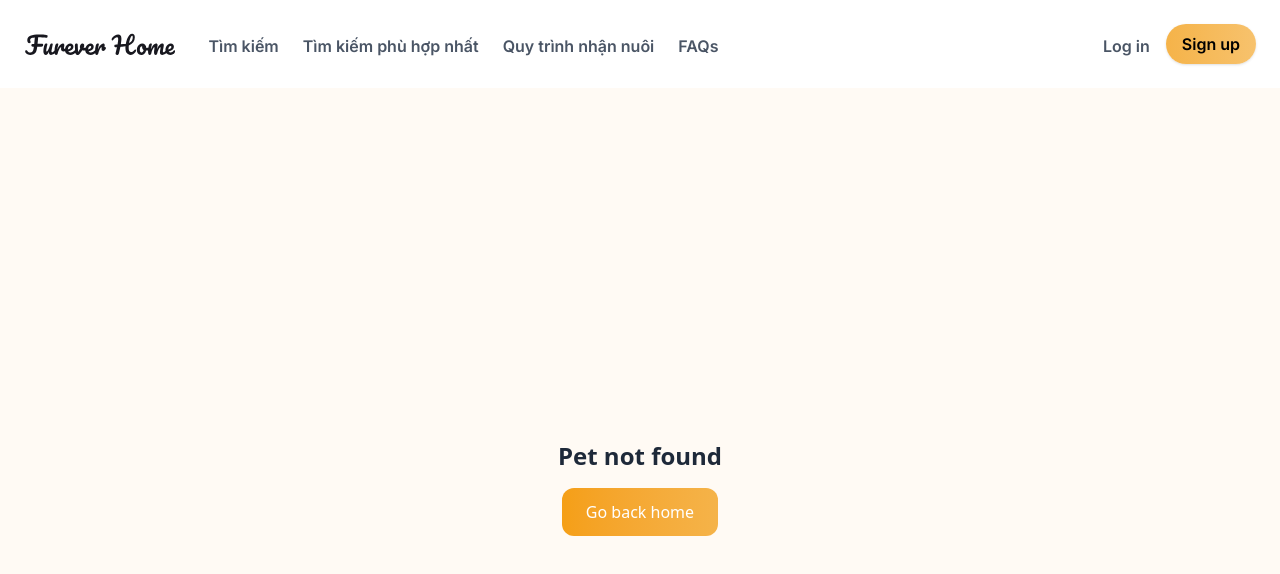
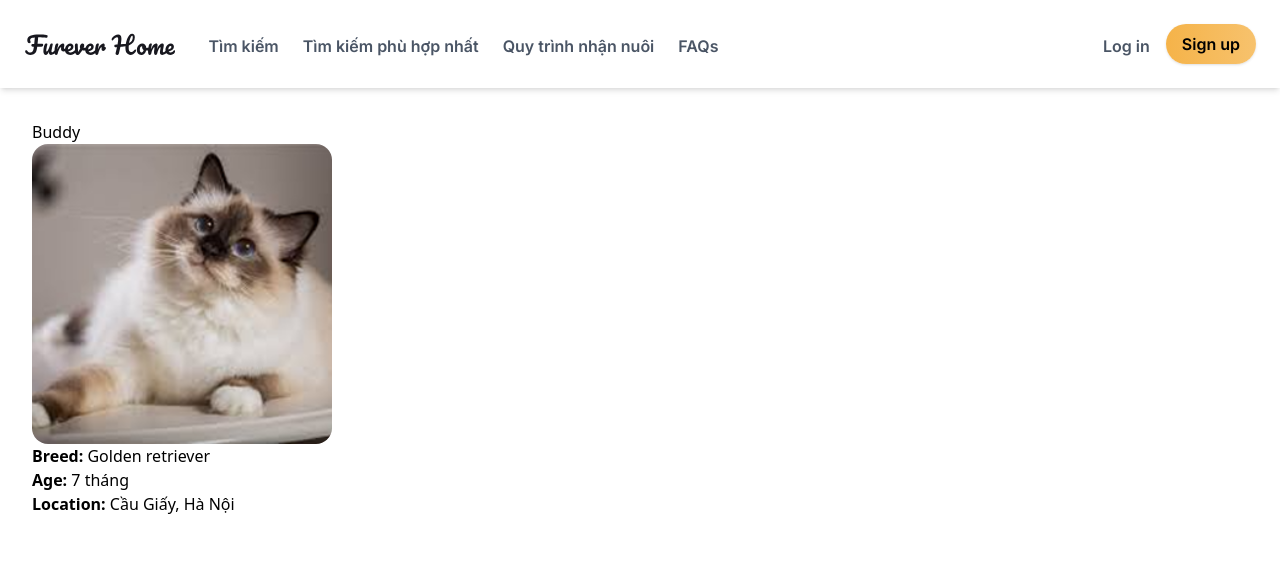
Before and after one commit to thinh241006/VirtualPet_fe, a React (Vite) app: page /pet/1 in a window 1280 px wide. Before the commit this address had no page. Shown: the top 574 px of the page. Built offline with nearby package versions, Linux system fonts and the light colour scheme.

Commit message:
updated PetDetailPage to work

```diff
--- a/src/views/pages/pet/PetDetailPage.tsx
+++ b/src/views/pages/pet/PetDetailPage.tsx
@@ -1,114 +1,22 @@
-import React from "react";
-import { useParams, useNavigate } from "react-router-dom";
-import { pets } from "@/components/PetMockData";
-import Footer from "@/components/Footer";
-import arrowIcon from "@/assets/arrow.svg";
+import React from 'react';
+import { useParams } from 'react-router-dom';
+import { pets } from '../../../components/PetMockData';
 
 const PetDetailPage: React.FC = () => {
-  const { petId } = useParams<{ petId: string }>();
-  const navigate = useNavigate();
-
-  // Find the pet by index (since we're using array index as ID)
-  const pet = petId ? pets[parseInt(petId)] : null;
+  const { id } = useParams<{ id: string }>();
+  const pet = pets.find((p) => p.id === Number(id));
 
   if (!pet) {
-    return (
-      <div className="min-h-screen bg-[#FFFAF4] flex items-center justify-center">
-        <div className="text-center">
-          <h1 className="text-2xl font-bold text-gray-800 mb-4">Pet not found</h1>
-          <button
-            onClick={() => navigate('/')}
-            className="bg-gradient-to-r from-[#F59F16] to-[#F5B349] text-white px-6 py-3 rounded-xl"
-          >
-            Go back home
-          </button>
-        </div>
-      </div>
-    );
+    return <div>Pet not found.</div>;
   }
 
   return (
-    <div className="bg-[#FFFAF4] min-h-screen">
-      {/* Header with back button */}
-      <div className="bg-white shadow-sm">
-        <div className="max-w-6xl mx-auto px-4 py-4">
-          <button
-            onClick={() => navigate('/')}
-            className="flex items-center text-gray-600 hover:text-gray-800 transition-colors"
-          >
-            <img src={arrowIcon} alt="Back" className="w-5 h-5 mr-2 rotate-180" />
-            Back to pets
-          </button>
-        </div>
-      </div>
-
-      {/* Pet Details */}
-      <div className="max-w-6xl mx-auto px-4 py-8">
-        <div className="grid grid-cols-1 lg:grid-cols-2 gap-8">
-          {/* Pet Image */}
-          <div className="space-y-4">
-            <div className="bg-white rounded-2xl shadow-lg overflow-hidden">
-              <img
-                src={pet.image}
-                alt={pet.name}
-                className="w-full h-96 object-cover"
-              />
-            </div>
-          </div>
-
-          {/* Pet Information */}
-          <div className="space-y-6">
-            <div className="bg-white rounded-2xl shadow-lg p-6">
-              <h1 className="text-3xl font-bold text-gray-800 mb-2">{pet.name}</h1>
-              <p className="text-xl text-gray-600 mb-4">{pet.breed}</p>
-
-              <div className="space-y-4">
-                <div className="flex items-center">
-                  <span className="text-gray-500 w-24">Age:</span>
-                  <span className="font-medium">{pet.age}</span>
-                </div>
-
-                <div className="flex items-center">
-                  <span className="text-gray-500 w-24">Location:</span>
-                  <span className="font-medium">{pet.location}</span>
-                </div>
-
-                <div className="flex items-center">
-                  <span className="text-gray-500 w-24">Status:</span>
-                  <span className="bg-green-100 text-green-800 px-3 py-1 rounded-full text-sm font-medium">
-                    Available for adoption
-                  </span>
-                </div>
-              </div>
-            </div>
-
-            {/* Additional Information */}
-            <div className="bg-white rounded-2xl shadow-lg p-6">
-              <h2 className="text-xl font-semibold mb-4">About {pet.name}</h2>
-              <p className="text-gray-700 leading-relaxed">
-                {pet.name} is a lovely {pet.breed} who is looking for a forever home.
-                This sweet pet is {pet.age} old and currently located in {pet.location}.
-                {pet.name} is friendly, well-behaved, and ready to bring joy to your family.
-              </p>
-            </div>
-
-            {/* Action Buttons */}
-            <div className="bg-white rounded-2xl shadow-lg p-6">
-              <h2 className="text-xl font-semibold mb-4">Interested in adopting?</h2>
-              <div className="space-y-3">
-                <button className="w-full bg-gradient-to-r from-[#F59F16] to-[#F5B349] text-white py-3 px-6 rounded-xl font-medium hover:opacity-90 transition-opacity">
-                  Apply for Adoption
-                </button>
-                <button className="w-full bg-white border-2 border-[#F59F16] text-[#F59F16] py-3 px-6 rounded-xl font-medium hover:bg-[#F59F16] hover:text-white transition-colors">
-                  Contact Shelter
-                </button>
-              </div>
-            </div>
-          </div>
-        </div>
-      </div>
-
-      <Footer />
+    <div style={{ padding: 32 }}>
+      <h1>{pet.name}</h1>
+      <img src={pet.image} alt={pet.name} style={{ width: 300, height: 300, objectFit: 'cover', borderRadius: 16 }} />
+      <p><strong>Breed:</strong> {pet.breed}</p>
+      <p><strong>Age:</strong> {pet.age}</p>
+      <p><strong>Location:</strong> {pet.location}</p>
     </div>
   );
 };
--- a/src/views/pages/welcome/WelcomePage.tsx
+++ b/src/views/pages/welcome/WelcomePage.tsx
@@ -5,6 +5,7 @@ import searchButton from '../../../assets/searchButton.svg'
 import Footer from '../../../components/Footer';
 import { pets } from '../../../components/PetMockData';
 import type { PetProps } from '../../../components/PetMockData';
+import { Link } from 'react-router-dom';
 
 
 const PetCard = ({ name, breed, age, location, image }: PetProps) => (
@@ -142,10 +143,9 @@ const WelcomePage: React.FC = () => {
 				<button className="bg-[#FCE7C7] py-2 px-4 rounded-2xl font-medium">Gợi ý cho bạn</button>
 				<div className="grid grid-cols-1 sm:grid-cols-2 md:grid-cols-3 lg:grid-cols-4 gap-6 py-6">
 					{pets.map((pet) => (
-						<PetCard
-							key={pet.id}
-							{...pet}
-						/>
+						<Link key={pet.id} to={`/pet/${pet.id}`} style={{ textDecoration: 'none', color: 'inherit' }}>
+							<PetCard {...pet} />
+						</Link>
 					))}
 				</div>
 				<div className="flex justify-center">
```
